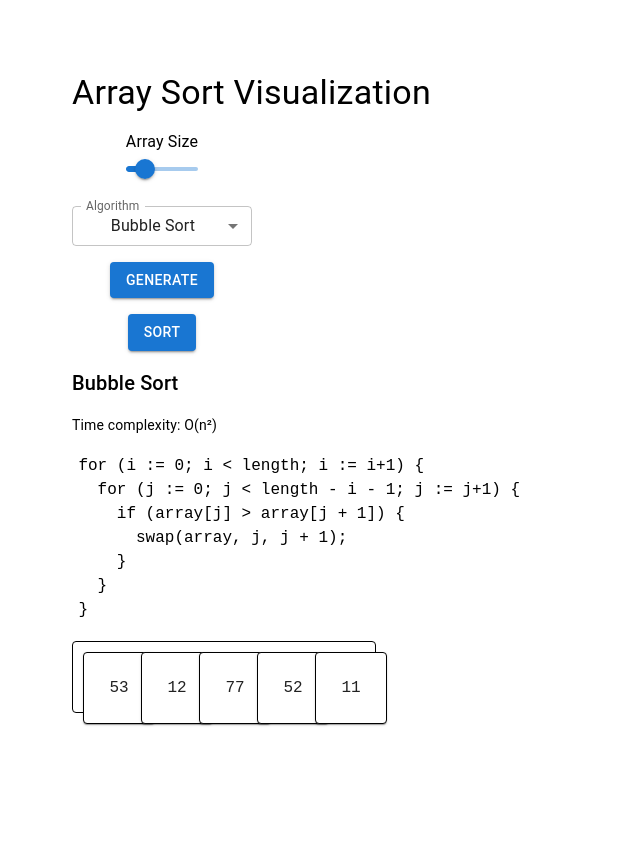
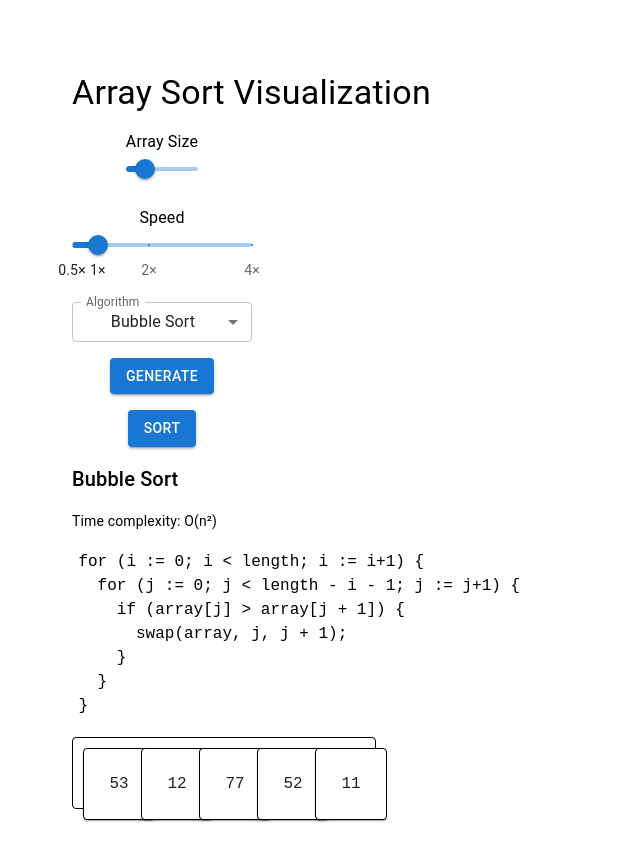
Before and after one commit to jcraver1021/nimbus-labs, a React (Vite) app in the folder app/compsci/: page /algorithms/sort in a window 1280 px wide. Shown: the top 860 px of the page, without its empty margins (0-640 px from the left). Before the commit the page ends 800 px from the top, so only its background shows below. Built offline with nearby package versions, Linux system fonts and the light colour scheme.

Commit message:
Adds animation adjustment slider

```diff
--- /dev/null
+++ b/app/compsci/src/common/animationConfig.ts
@@ -0,0 +1,29 @@
+export type AnimationConfig = {
+  /** How long elements take to rise before a comparison (ms). */
+  riseDuration: number;
+  /** How long elements take to slide when swapping positions (ms). */
+  slideDuration: number;
+  /** How long elements take to lower after a comparison or swap (ms). */
+  lowerDuration: number;
+};
+
+export const DEFAULT_ANIMATION_CONFIG: AnimationConfig = {
+  riseDuration: 300,
+  slideDuration: 350,
+  lowerDuration: 200,
+};
+
+/**
+ * Returns a new config with all durations divided by speed.
+ * speed > 1 = faster (shorter delays), speed < 1 = slower.
+ */
+export function scaleAnimation(
+  config: AnimationConfig,
+  speed: number
+): AnimationConfig {
+  return {
+    riseDuration: Math.round(config.riseDuration / speed),
+    slideDuration: Math.round(config.slideDuration / speed),
+    lowerDuration: Math.round(config.lowerDuration / speed),
+  };
+}
--- a/app/compsci/src/components/array/Array.tsx
+++ b/app/compsci/src/components/array/Array.tsx
@@ -1,3 +1,4 @@
+import React from 'react';
 import {Box} from '@mui/material';
 import Datum from '../datum/Datum';
 import {type Selection} from '../../common/selection';
@@ -15,9 +16,10 @@ type ArrayProps = {
   slots?: Map<number, number>;
   lifted?: Set<number>;
   states?: Map<number, Selection>;
+  transitionMs?: number;
 };
 
-function Array({entries, slots, lifted, states}: ArrayProps) {
+function Array({entries, slots, lifted, states, transitionMs}: ArrayProps) {
   const containerWidth =
     entries.length * CELL_WIDTH - (CELL_WIDTH - DATUM_SIZE) + CELL_PADDING * 2;
   const containerHeight = DATUM_SIZE + CELL_PADDING * 2;
@@ -38,7 +40,15 @@ function Array({entries, slots, lifted, states}: ArrayProps) {
   return (
     <Box
       className="array"
-      style={{width: containerWidth, height: containerHeight}}
+      style={
+        {
+          width: containerWidth,
+          height: containerHeight,
+          ...(transitionMs !== undefined && {
+            '--datum-transition-ms': `${transitionMs}ms`,
+          }),
+        } as React.CSSProperties
+      }
     >
       {cells}
     </Box>
--- a/app/compsci/src/components/datum/Datum.tsx
+++ b/app/compsci/src/components/datum/Datum.tsx
@@ -23,7 +23,9 @@ function Datum({value, slot, lifted = false, state}: DatumProps) {
         width: DATUM_SIZE,
         height: DATUM_SIZE,
         transform: `translateX(${x}px) translateY(${y}px)`,
-        transition: 'transform 0.35s ease, background-color 0.3s ease',
+        transition:
+          'transform var(--datum-transition-ms, 350ms) ease,' +
+          ' background-color var(--datum-transition-ms, 350ms) ease',
       }}
     >
       {value}
--- a/app/compsci/src/pages/sort/ArraySort.tsx
+++ b/app/compsci/src/pages/sort/ArraySort.tsx
@@ -13,6 +13,10 @@ import {
 import {type Selection} from '../../common/selection';
 import {type DatumEntry} from '../../common/datum';
 import {type SortOps} from '../../common/sortAlgorithm';
+import {
+  DEFAULT_ANIMATION_CONFIG,
+  scaleAnimation,
+} from '../../common/animationConfig';
 import {algorithms} from './algorithms';
 import Array from '../../components/array/Array';
 
@@ -20,10 +24,12 @@ const minArraySize = 1;
 const maxArraySize = 16;
 const defaultArraySize = 5;
 
-// Animation timing constants (ms).
-const RISE_MS = 300;
-const SLIDE_MS = 350;
-const LOWER_MS = 200;
+const speedMarks = [
+  {value: 0.5, label: '0.5×'},
+  {value: 1, label: '1×'},
+  {value: 2, label: '2×'},
+  {value: 4, label: '4×'},
+];
 
 let nextId = 0;
 
@@ -41,6 +47,7 @@ function slotsFromEntries(entries: DatumEntry[]): Map<number, number> {
 function ArraySort() {
   const [arraySize, setArraySize] = useState(defaultArraySize);
   const [algorithmIndex, setAlgorithmIndex] = useState(0);
+  const [speed, setSpeed] = useState(1);
   const [entries, setEntries] = useState<DatumEntry[]>(() =>
     generateEntries(defaultArraySize)
   );
@@ -52,6 +59,8 @@ function ArraySort() {
   const [inTransition, setInTransition] = useState(false);
 
   const abortRef = useRef(false);
+  const speedRef = useRef(speed);
+  speedRef.current = speed;
 
   useEffect(() => {
     return () => {
@@ -77,14 +86,15 @@ function ArraySort() {
     const arr = [...entries];
     const slotMap = slotsFromEntries(arr);
 
-    // Resolves after ms, or immediately if aborted.
+    // Resolves after ms scaled by current speed, or immediately if aborted.
     const delay = (ms: number) =>
       new Promise<void>(resolve => {
         if (abortRef.current) {
           resolve();
           return;
         }
-        const id = setTimeout(resolve, ms);
+        const scaled = Math.round(ms / speedRef.current);
+        const id = setTimeout(resolve, scaled);
         const poll = setInterval(() => {
           if (abortRef.current) {
             clearTimeout(id);
@@ -92,11 +102,9 @@ function ArraySort() {
             resolve();
           }
         }, 16);
-        setTimeout(() => clearInterval(poll), ms + 1);
+        setTimeout(() => clearInterval(poll), scaled + 1);
       });
 
-    // Tracks which pair is currently risen so consecutive operations on the
-    // same pair skip the redundant lower → rise cycle.
     let activeI: number | null = null;
     let activeJ: number | null = null;
 
@@ -112,7 +120,7 @@ function ArraySort() {
       );
       activeI = i;
       activeJ = j;
-      await delay(RISE_MS);
+      await delay(DEFAULT_ANIMATION_CONFIG.riseDuration);
     };
 
     const lower = async () => {
@@ -120,10 +128,9 @@ function ArraySort() {
       setStates(new Map());
       activeI = null;
       activeJ = null;
-      await delay(LOWER_MS);
+      await delay(DEFAULT_ANIMATION_CONFIG.lowerDuration);
     };
 
-    // Ensures i and j are risen. Lowers the previous pair first if needed.
     const ensureRisen = async (i: number, j: number) => {
       if (activeI === i && activeJ === j) return;
       if (activeI !== null) await lower();
@@ -144,16 +151,14 @@ function ArraySort() {
         await ensureRisen(i, j);
         if (abortRef.current) return;
 
-        // Slide.
         const idA = arr[i].id;
         const idB = arr[j].id;
         const animSlots = new Map(slotMap);
         animSlots.set(idA, j);
         animSlots.set(idB, i);
         setSlots(animSlots);
-        await delay(SLIDE_MS);
+        await delay(DEFAULT_ANIMATION_CONFIG.slideDuration);
 
-        // Commit local data (entries state stays frozen during animation).
         [arr[i], arr[j]] = [arr[j], arr[i]];
         slotMap.set(idA, j);
         slotMap.set(idB, i);
@@ -164,13 +169,11 @@ function ArraySort() {
 
     await algorithms[algorithmIndex].sort(ops);
 
-    // Lower any pair left risen after the algorithm returns.
     if (activeI !== null) {
       setLifted(new Set());
       setStates(new Map());
     }
 
-    // Push the final sorted order to React state in one shot.
     setEntries([...arr]);
     setSlots(slotsFromEntries(arr));
 
@@ -180,6 +183,7 @@ function ArraySort() {
   }
 
   const algorithm = algorithms[algorithmIndex];
+  const animConfig = scaleAnimation(DEFAULT_ANIMATION_CONFIG, speed);
 
   return (
     <Stack spacing={2} alignItems="flex-start" padding={4}>
@@ -194,6 +198,18 @@ function ArraySort() {
             max={maxArraySize}
             onChange={(_e, newValue) => setArraySize(newValue as number)}
             valueLabelDisplay="auto"
+          />
+        </Box>
+        <Box>
+          <Typography>Speed</Typography>
+          <Slider
+            value={speed}
+            min={0.5}
+            max={4}
+            step={null}
+            marks={speedMarks}
+            onChange={(_e, newValue) => setSpeed(newValue as number)}
+            sx={{minWidth: 180}}
           />
         </Box>
         <FormControl size="small" disabled={inTransition} sx={{minWidth: 180}}>
@@ -241,7 +257,13 @@ function ArraySort() {
         Time complexity: {algorithm.metadata.timeComplexity}
       </Typography>
       <pre className="code">{algorithm.code}</pre>
-      <Array entries={entries} slots={slots} lifted={lifted} states={states} />
+      <Array
+        entries={entries}
+        slots={slots}
+        lifted={lifted}
+        states={states}
+        transitionMs={animConfig.slideDuration}
+      />
     </Stack>
   );
 }
```
